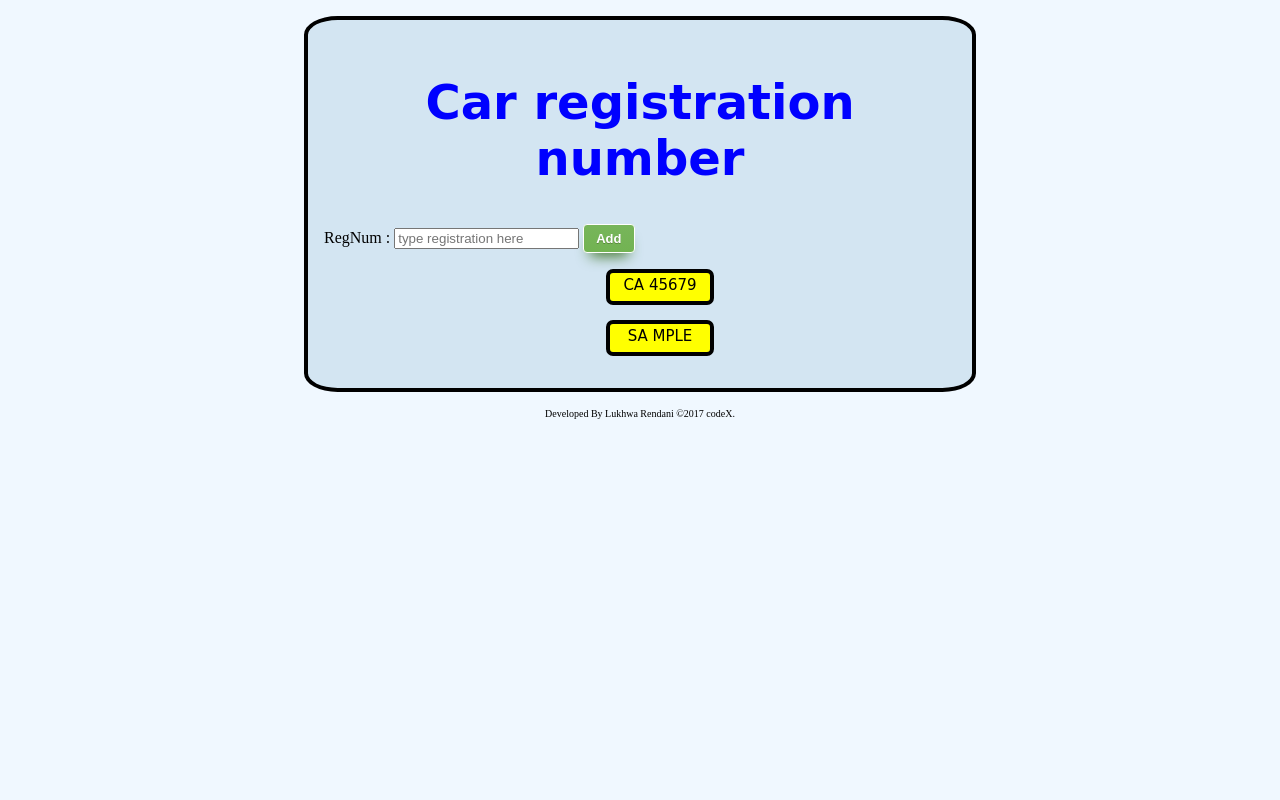
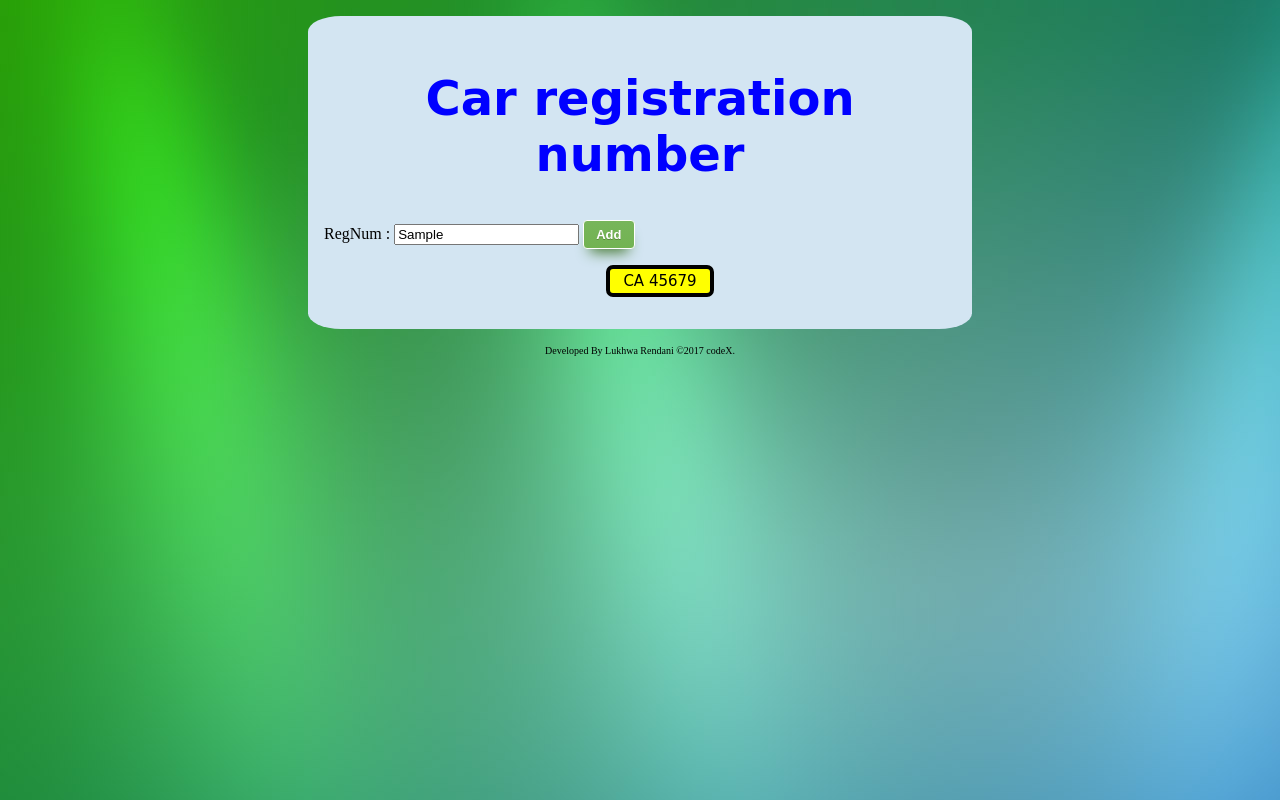
Before and after one commit to rendaniluk/registration_numbers, a plain HTML site: page index.html in a window 1280 px wide. Both pictures are taken after typing "Sample" into the empty fields and a click on the button "Add". Drawn offline with Linux system fonts and the light colour scheme.

Commit message:
car  regnum

```diff
--- a/registration_numbers.css
+++ b/registration_numbers.css
@@ -1,5 +1,6 @@
 html{
-  background-color:aliceblue
+  background-color:aliceblue;
+background-image:url('reg.jpg')
 }
 
 #container {
@@ -7,7 +8,7 @@ html{
     padding : 1em;
     background-color:#d3e5f2;
     width: 50%;
-    border: 0.25em solid;
+    border: 0.25em slid;
     border-radius: 5%;
 }
 ul{
@@ -28,7 +29,6 @@ ul{
 
 li{
 	background-color: yellow;
-  	height:22px;
   	text-align:center;
   	width: 16%;
   	color:black;
--- a/registration_numbers.js
+++ b/registration_numbers.js
@@ -4,7 +4,7 @@ var Btn = document.querySelector('.tx')
 //add eventlistener to add button
 Btn.addEventListener('click', () => {
     if (addRegNum.value.length > 0) { //to make sure nothing is added to list when there is nothing on textbox.
-        var ul = document.getElementsByTagName('ul')[0];
+        var ul = document.getElementsByTagName('ul')[1];
         var li = document.createElement('li');
         li.textContent = addRegNum.value.substr(0, 2).toUpperCase() + ' ' + addRegNum.value.substr(2).toUpperCase();
         ul.appendChild(li);
```
Also changed, not shown: index.html (+3 -4 lines), reg.jpg (added).
